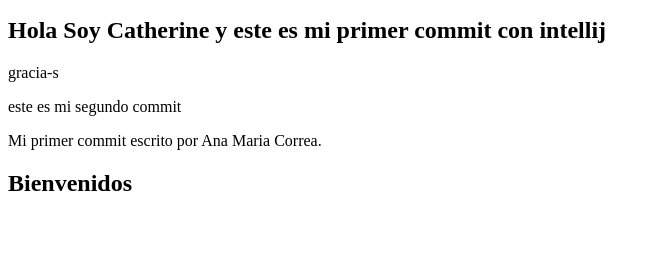
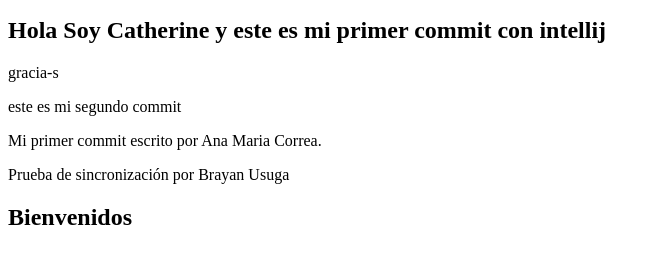
Before and after one commit to Ada-Lovelace-Team/proyecto, a plain HTML site: page index.html in a window 1280 px wide. Shown: the part 101-364 px from the top of the page, without its empty margins (0-660 px from the left). Drawn offline with Linux system fonts and the light colour scheme.

Commit message:
Modificación de prueba pagina web

```diff
--- a/index.html
+++ b/index.html
@@ -20,6 +20,8 @@
 
     <p>Mi primer commit escrito por Ana Maria Correa.</p>
 
+    <p>Prueba de sincronización por Brayan Usuga</p>
+
     <h2>Bienvenidos</h2>
 
 </body>
```
